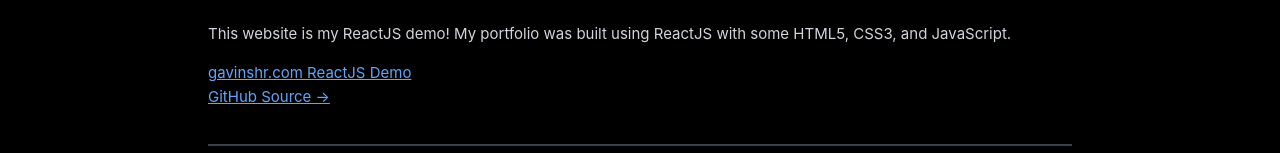
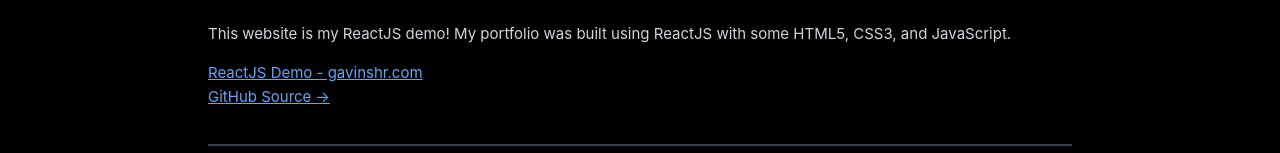
Before and after one commit to Cloudinnovates/gavinshr.com, a React (Create React App) app: page /projects in a window 1280 px wide. Shown: the part 1041-1194 px from the top of the page. Built offline with nearby package versions, Linux system fonts and the light colour scheme.

Commit message:
Updated projects page ReactJS demo wording

```diff
--- a/src/Routes/Projects/Projects.js
+++ b/src/Routes/Projects/Projects.js
@@ -47,7 +47,7 @@
 
           <p style={{ paddingTop: "15px" }}>This website is my ReactJS demo! My portfolio was built using ReactJS with some HTML5, CSS3, and JavaScript.</p>
           <div style={{ paddingTop: "15px"}}>
-            <a className="link" href="https://gavinshr.com">gavinshr.com ReactJS Demo</a>
+            <a className="link" href="https://gavinshr.com">ReactJS Demo - gavinshr.com</a>
             <br/>
             <a className="link" href="https://github.com/gshrdr/gavinshr.com" target="_blank" rel="noopener noreferrer">GitHub Source &rarr;</a>
           </div>
```
Also changed, not shown: 1 other file (tests, documents, lock files or other folders).
